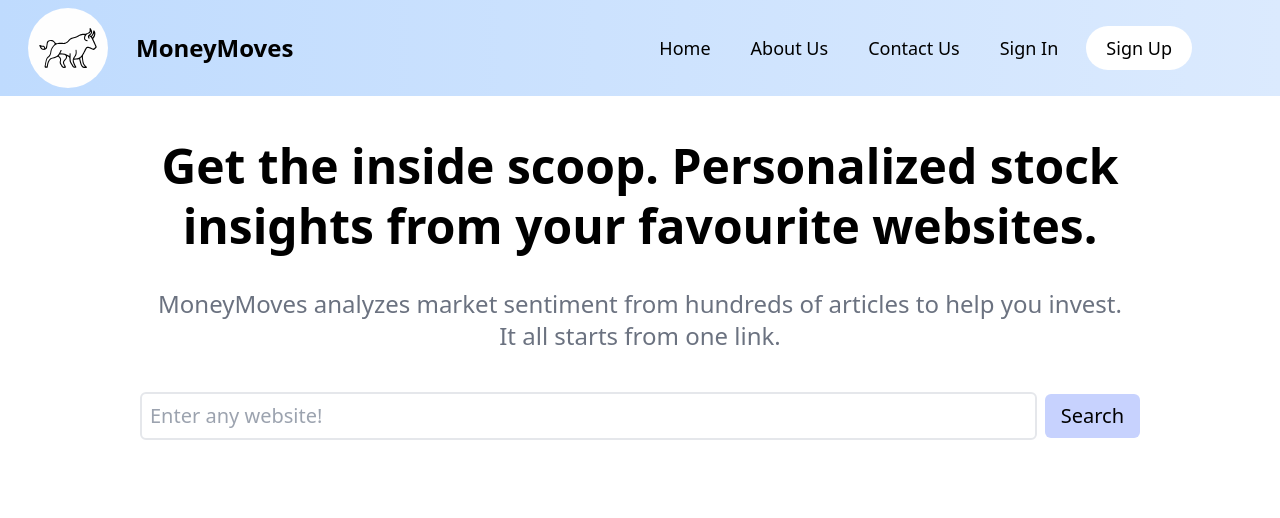
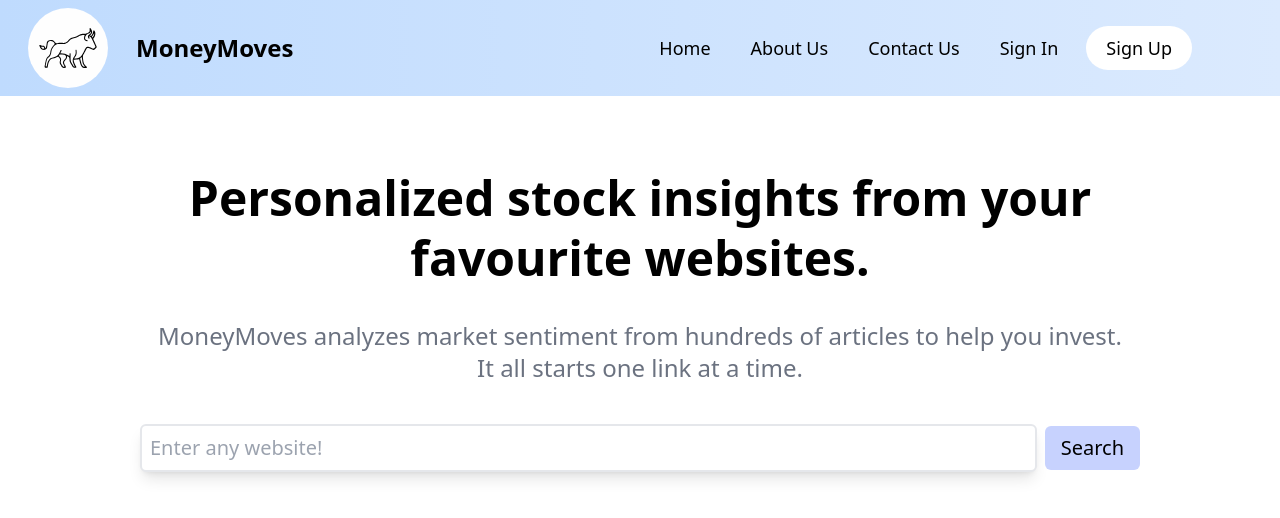
Before and after one commit to jnathan02222/htn-project, a Next.js app in the folder website/: page / in a window 1280 px wide. Shown: the top 518 px of the page. Built offline with nearby package versions, Linux system fonts and the light colour scheme; no server answers.

Commit message:
minor adjustments

```diff
--- a/website/app/page.js
+++ b/website/app/page.js
@@ -86,21 +86,21 @@ export default function Home() {
   return (
     <>
       <NavBar></NavBar>
-      <div className="min-h-screen w-full flex justify-center p-24">
+      <div className="min-h-screen w-full flex justify-center p-24 bg-blend-multiply">
 
         <div className='max-w-[1000px] mt-10'>
-          <div className='font-bold	text-5xl mb-8 leading-tight	text-center'>Get the inside scoop. Personalized stock insights from your favourite websites.</div>
+          <div className='font-bold	text-5xl my-8 leading-tight	text-center'>Personalized stock insights from your favourite websites.</div>
           <div className='text-gray-500 text-2xl text-center'>MoneyMoves analyzes market sentiment from hundreds of articles to help you invest.</div>
-          <div className='text-gray-500 text-2xl mb-10 text-center'>It all starts from one link.</div>
+          <div className='text-gray-500 text-2xl mb-10 text-center'>It all starts one link at a time.</div>
           <form onSubmit={submitForm} className="flex items-center">
             <input
               name="website"
               onChange={(e) => setWebsite(e.target.value)}
               value={website}
               placeholder="Enter any website!"
-              className="text-xl rounded-md border-2 p-2 hover:border-indigo-200 w-full focus:border-indigo-200 focus:outline-none"
+              className="text-xl rounded-md border-2 p-2 hover:border-indigo-200 w-full focus:border-indigo-200 focus:outline-none shadow-lg"
             />
-            <button type="submit" className="text-xl ml-2 rounded-md bg-indigo-200 text-black py-2 px-4 hover:bg-indigo-300">Search</button>
+            <button type="submit" className="text-xl ml-2 rounded-md bg-indigo-200 text-black py-2 px-4 hover:bg-indigo-300 transition ease-in-out delay-150 hover:scale-110 duration-300">Search</button>
           </form>
 
           {
@@ -118,6 +118,7 @@ export default function Home() {
           }
         </div>
       </div>
+      <div className="min-h-screen w-full"></div>
     </>
   );
 }
```
